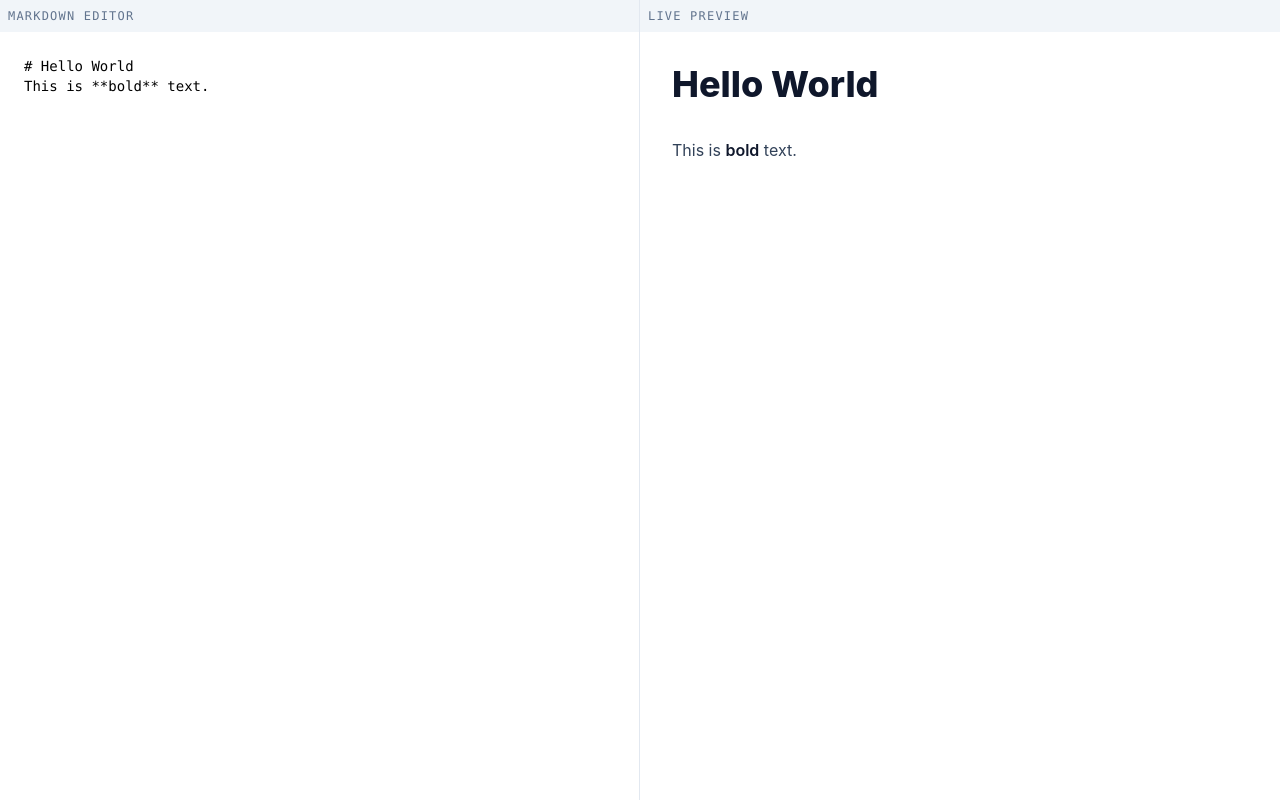
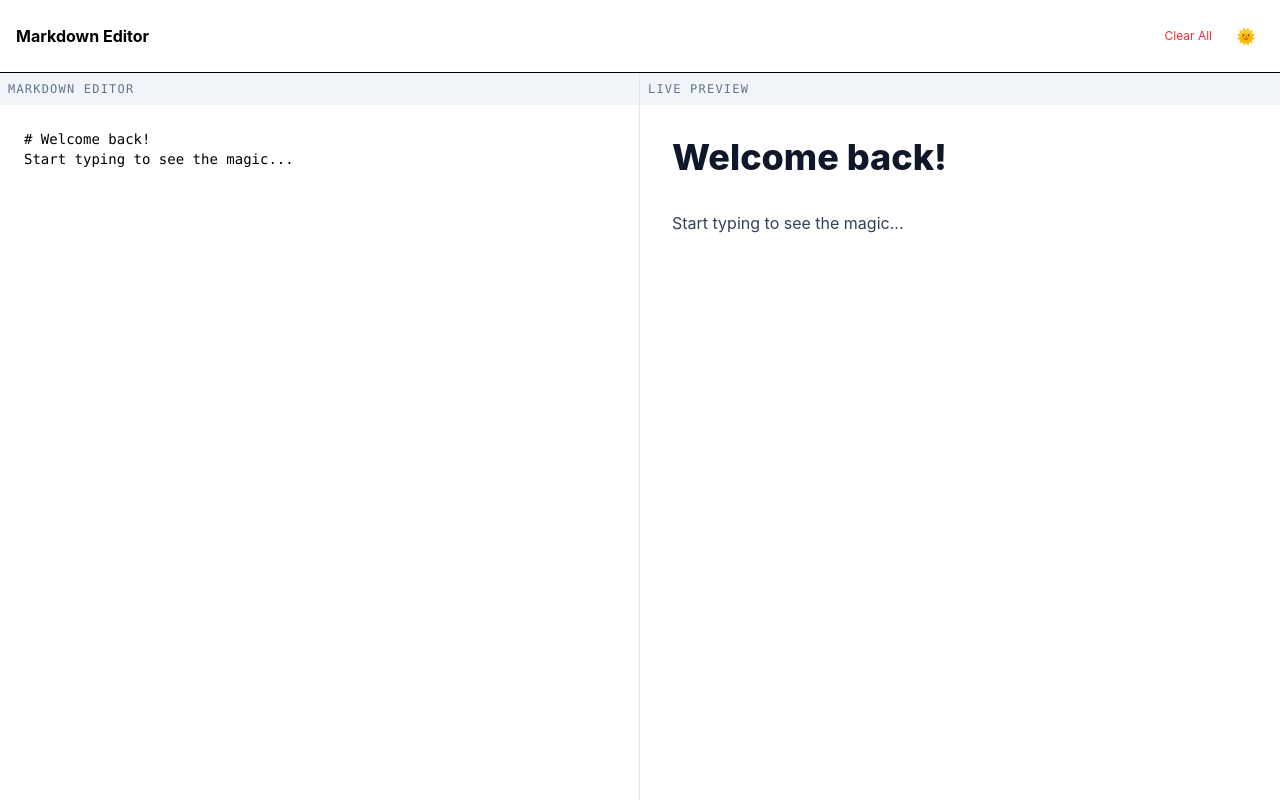
Before and after one commit to Rawiya-Lou/markdown-app, a React (Vite) app: page / in a window 1280 px wide. Built offline with nearby package versions, Linux system fonts and the light colour scheme.

Commit message:
Adding a readme file

```diff
--- a/src/App.tsx
+++ b/src/App.tsx
@@ -1,17 +1,27 @@
-import React, { useRef, useState } from "react";
-import MarkdownViewer from "./MarkdownViewer";
+import React, { useRef, useState, useEffect } from "react";
+import MarkdownViewer from "./components/MarkdownViewer";
+import { ToggleTheme } from "./components/ToggleTheme";
 
 const App = () => {
-  const [markdown, setMarkdown] = useState(
-    "# Hello World\nThis is **bold** text.",
-  );
+  const [markdown, setMarkdown] = useState(() => {
+    if (typeof window !== 'undefined') {
+      const saved = localStorage.getItem('markdown_content');
+      return saved || "# Welcome back!\nStart typing to see the magic...";
+    }
+    return "";
+  });
+
+  // 2. Sync to localStorage whenever markdown changes
+  useEffect(() => {
+    localStorage.setItem('markdown_content', markdown);
+  }, [markdown]);
 
   const editorRef = useRef<HTMLTextAreaElement>(null);
   const previewRef = useRef<HTMLDivElement>(null);
   // track if the scroll ipdate is already scheduled
-    const ticking = useRef(false)
+  const ticking = useRef(false);
 
-    const syncScroll = (source: HTMLElement, target:HTMLElement) => {
+  const syncScroll = (source: HTMLElement, target: HTMLElement) => {
     // calc scroll precentage 0 to 1
     const scrollPercentage =
       source.scrollTop / (source.scrollHeight - source.clientHeight);
@@ -21,32 +31,45 @@ const App = () => {
       scrollPercentage * (target.scrollHeight - target.clientHeight);
 
     // reset the ticking so the next scroll event can trigger an updte
-        ticking.current = false
-    }
+    ticking.current = false;
+  };
 
   const handleScroll = (e: React.UIEvent<HTMLElement>) => {
-
-    if(!ticking.current){
-      const source = e.currentTarget as HTMLElement
-       const target = source === editorRef.current
+    if (!ticking.current) {
+      const source = e.currentTarget as HTMLElement;
+      const target =
+        source === editorRef.current
           ? (previewRef.current as HTMLElement)
           : (editorRef.current as HTMLElement);
 
-    if (target){
+      if (target) {
         // schedule the update for the next browser repaint
         // using requestAnimationFrame (rAF) is the gold standard for high-performance scroll syncing
-      window.requestAnimationFrame(() => syncScroll(source, target))
+        window.requestAnimationFrame(() => syncScroll(source, target));
 
-      ticking.current= true
-
+        ticking.current = true;
       }
     }
   };
 
   return (
+
+    <div className="flex flex-col h-screen bg-white dark:bg-slate-950 transition-colors duration-300">
+        <header className="flex justify-between items-center p-4 border-b dark:border-slate-800">
+        <h1 className="font-bold dark:text-white">Markdown Editor</h1>
+        <div className="flex gap-4">
+          <button
+            onClick={() => setMarkdown("")}
+            className="text-xs text-red-500 hover:underline cursor-pointer"
+          >
+            Clear All
+          </button>
+          <ToggleTheme />
+        </div>
+      </header>
     <main className="grid grid-cols-1 lg:grid-cols-2 h-screen w-full bg-white dark:bg-slate-900 overflow-hidden">
       <section className="flex flex-col border-r border-slate-200 dark:border-slate-800">
-        <div className="bg-slate-100 dark:bg-slate-800 text-xs font-mono uppercase tracking-widest text-slate-500 p-2">
+        <div className="bg-slate-100 dark:bg-slate-800 text-xs font-mono uppercase tracking-widest text-slate-500 p-2 dark:text-slate-200">
           Markdown Editor
         </div>
         <textarea
@@ -64,7 +87,7 @@ const App = () => {
         ref={previewRef}
         onScroll={handleScroll}
       >
-        <div className="bg-slate-100 dark:bg-slate-800 p-2 text-xs font-mono uppercase tracking-widest text-slate-500 sticky top-0 z-10">
+        <div className="bg-slate-100 dark:bg-slate-800 p-2 text-xs font-mono uppercase tracking-widest text-slate-500 sticky top-0 z-10 dark:text-slate-200">
           Live Preview
         </div>
         <div className="p-8">
@@ -72,6 +95,7 @@ const App = () => {
         </div>
       </section>
     </main>
+    </div>
   );
 };
 
--- /dev/null
+++ b/src/components/CodeBlock.tsx
@@ -0,0 +1,23 @@
+import { useState } from "react";
+
+export default function CodeBlock({ children, code }: { children: React.ReactNode, code: string }) {
+  const [copied, setCopied] = useState(false);
+
+  const copy = async () => {
+    await navigator.clipboard.writeText(code);
+    setCopied(true);
+    setTimeout(() => setCopied(false), 2000);
+  };
+
+  return (
+    <div className="relative group">
+      <button
+        onClick={copy}
+        className="absolute right-2 top-2 z-20 px-2 py-1 text-xs bg-slate-700 text-white rounded opacity-0 group-hover:opacity-100 transition-opacity cursor-pointer"
+      >
+        {copied ? "Copied!" : "Copy"}
+      </button>
+      {children}
+    </div>
+  );
+}
--- a/src/MarkdownViewer.tsx
+++ b/src/components/MarkdownViewer.tsx
@@ -2,30 +2,42 @@ import ReactMarkdown from "react-markdown";
 import remarkGfm from "remark-gfm";
 import { Prism as SyntaxHighlighter } from "react-syntax-highlighter";
 import { atomDark } from "react-syntax-highlighter/dist/esm/styles/prism";
+import CodeBlock from "./CodeBlock";
 
 interface Props {
   content: string;
 }
+
 const MarkdownViewer = ({ content }: Props) => {
   return (
-    // 'prose' handles all font sizes, spacing, and bullet points automatically
-    <article className="prose prose-slate lg:pose-xl dark:pros-invert max-w-none">
-      {/* remarkPlugins enables GFM features like tables and checkboxes */}
+    <article
+      className="prose prose-slate max-w-none dark:prose-invert transition-colors duration-200"
+    >
       <ReactMarkdown
         remarkPlugins={[remarkGfm]}
         components={{
           code({ inline, className, children, ...props }: any) {
             const match = /language-(\w+)/.exec(className || "");
-            return !inline && match ? (
+
+            if (!inline && match) {
+              const codeString = String(children).replace(/\n$/, "");
+
+              return (
+                /* Wrap your existing highlighter with CodeBlock */
+                <CodeBlock code={codeString}>
                   <SyntaxHighlighter
                     style={atomDark}
                     language={match[1]}
                     PreTag="div"
                     {...props}
                   >
-                {String(children).replace(/\n$/, "")}
+                    {codeString}
                   </SyntaxHighlighter>
-            ) : (
+                </CodeBlock>
+              );
+            }
+
+            return (
               <code className={className} {...props}>
                 {children}
               </code>
--- /dev/null
+++ b/src/components/ToggleTheme.tsx
@@ -0,0 +1,32 @@
+import React, { useEffect, useState } from 'react'
+
+export const ToggleTheme = () => {
+    const [isDark, setIsDark] = useState(() => {
+        try{
+            if(typeof window !== 'undefined'){
+                let theme = localStorage.getItem('theme')
+                if (theme) {
+                    return theme = 'dark'
+                }
+                return window.matchMedia('(prefers-color-scheme: dark)').matches;
+            }
+            return false
+        }catch(error){console.error(error)}
+    });
+
+    useEffect(()=>{
+        const root = window.document.documentElement;
+        if(isDark) {
+            root.classList.add('dark');
+            localStorage.setItem('theme', 'dark')
+        }else{
+            root.classList.remove('dark')
+            localStorage.setItem('theme', 'light');
+        }
+    },[isDark])
+  return (
+    <button onClick={()=> setIsDark(!isDark)} className='p-2 rounded-lg bg-slate dark:bg-slate-800 hover:ring-2 ring-blue-500 transition-all cursor-pointer'>
+        {isDark ? '🌙': '🌞'}
+    </button>
+  )
+}
--- a/src/index.css
+++ b/src/index.css
@@ -3,5 +3,19 @@
 @plugin "@tailwindcss/typography";
 
 @theme {
-  --color-markdown-heading: var(--color-blue-600);
+     /* High-contrast colors for all markdown elements in dark mode */
+  --tw-prose-invert-body: var(--color-slate-300);      /* Main text */
+  --tw-prose-invert-headings: var(--color-white);      /* # Headings */
+  --tw-prose-invert-lead: var(--color-slate-400);      /* Intro text */
+  --tw-prose-invert-links: var(--color-blue-400);      /* [Links] */
+  --tw-prose-invert-bold: var(--color-white);          /* **Strong** */
+  --tw-prose-invert-italic: var(--color-slate-100);    /* *Italic* */
+  --tw-prose-invert-counters: var(--color-slate-400);  /* 1. Lists */
+  --tw-prose-invert-bullets: var(--color-slate-600);   /* • Bullets */
+  --tw-prose-invert-hr: var(--color-slate-800);        /* --- Lines */
+  --tw-prose-invert-quotes: var(--color-slate-100);    /* > Quotes */
+  --tw-prose-invert-quote-borders: var(--color-blue-500);
+  --tw-prose-invert-code: var(--color-pink-400);       /* `inline code` */
 }
+
+@variant dark (&:where(.dark, .dark *));
```
Also changed, not shown: 1 other file (tests, documents, lock files or other folders). Lines whose indentation alone changed are shown as unchanged.
